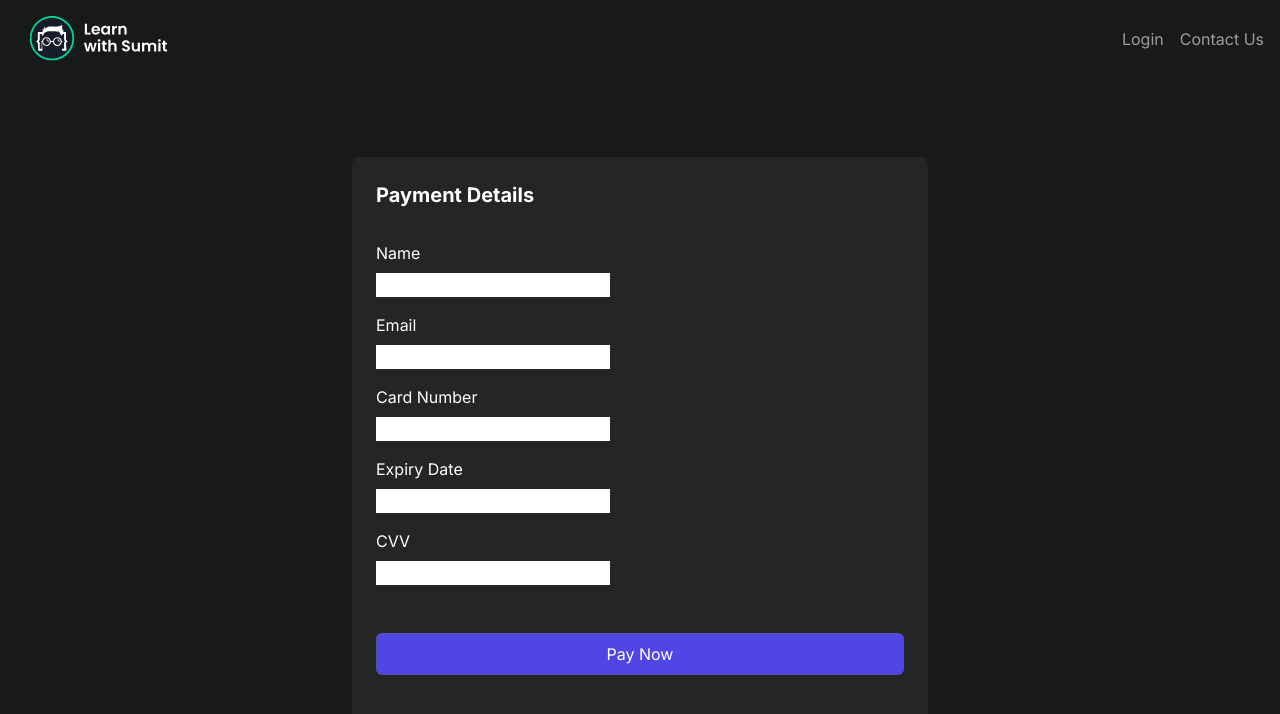
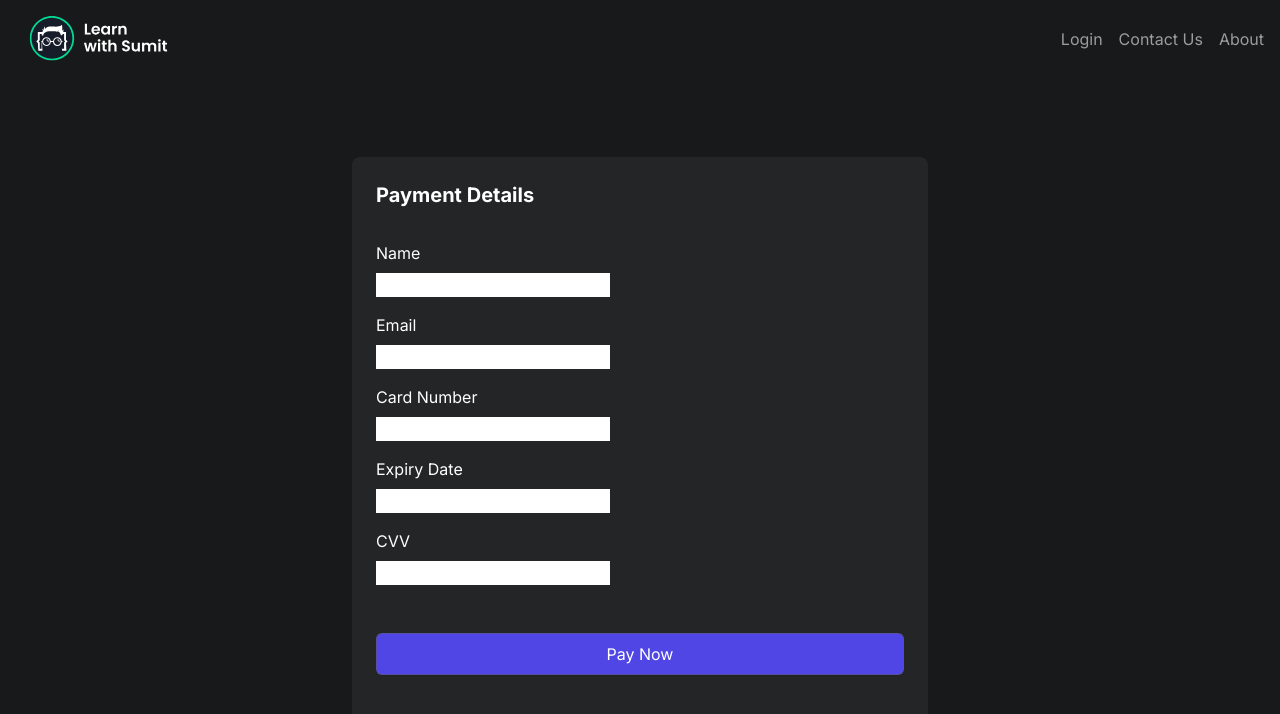
Before and after one commit to Nazim6269/eventry-nextjs, a Next.js app: page /payment in a window 1280 px wide. Shown: the top 714 px of the page. Built offline with nearby package versions, Linux system fonts and the light colour scheme; no server answers.

Commit message:
complemented login functionality

```diff
--- a/app/actions/index.js
+++ b/actions/index.js
@@ -11,14 +11,14 @@ export const registerUser = async (formData) => {
 };
 
 export const loginUser = async (formData) => {
-  const credentials = {};
-  credentials.email = formData.get('email');
-  credentials.password = formData.get('password');
+  try {
+    const credentials = {};
+    credentials.email = formData.get('email');
+    credentials.password = formData.get('password');
+    const result = await findUserByCredentials(credentials);
 
-  const result = await findUserByCredentials(credentials);
-  if (result) {
-    redirect('/');
-  } else {
-    throw new Error(`User not found with this email${formData.get('email')}`);
+    return result;
+  } catch (error) {
+    throw error;
   }
 };
--- a/app/layout.js
+++ b/app/layout.js
@@ -1,6 +1,7 @@
 import Navbar from '@/components/Navbar';
 import { connectDB } from '@/services/db';
 import { Inter } from 'next/font/google';
+import { AuthProvider } from '../providers/authProvider';
 import './globals.css';
 
 const inter = Inter({ subsets: ['latin'] });
@@ -15,8 +16,10 @@ export default async function RootLayout({ children }) {
   return (
     <html lang="en">
       <body className={inter.className}>
-        <Navbar />
-        <main className="py-8">{children}</main>
+        <AuthProvider>
+          <Navbar />
+          <main className="py-8">{children}</main>
+        </AuthProvider>
       </body>
     </html>
   );
--- /dev/null
+++ b/components/LogInOut.jsx
@@ -0,0 +1,34 @@
+'use client';
+
+import { useAuth } from '@/hooks/useAuth';
+import Link from 'next/link';
+import { useRouter } from 'next/navigation';
+
+const LogInOut = () => {
+  const { auth, setAuth } = useAuth();
+  const router = useRouter();
+
+  const logout = () => {
+    setAuth(null);
+    router.push('/login');
+  };
+
+  return (
+    <div>
+      {auth ? (
+        <>
+          Hello {auth?.name} <span className="mx-2">|</span>
+          <span>
+            <a className="cursior-pointer" onClick={logout}>
+              Logout
+            </a>
+          </span>
+        </>
+      ) : (
+        <Link href={'/login'}>Login</Link>
+      )}
+    </div>
+  );
+};
+
+export default LogInOut;
--- a/components/Login.jsx
+++ b/components/Login.jsx
@@ -1,17 +1,28 @@
 'use client';
 
-import { loginUser } from '@/app/actions';
+import { loginUser } from '@/actions';
+import { useAuth } from '@/hooks/useAuth';
+import { useRouter } from 'next/navigation';
 import { useState } from 'react';
 
 const Login = () => {
   const [error, setError] = useState('');
+  const { setAuth } = useAuth();
+  const router = useRouter();
 
-  const onSubmit = async (e) => {
+  const handleSubmit = async (e) => {
     e.preventDefault();
 
     try {
       const formData = new FormData(e.currentTarget);
-      await loginUser(formData);
+      const user = await loginUser(formData);
+
+      if (user) {
+        setAuth(user);
+        router.push('/');
+      } else {
+        setError('Please Provide valid credentials');
+      }
     } catch (error) {
       setError(error.message);
     }
@@ -21,7 +32,7 @@ const Login = () => {
     <>
       <div className="my-2 text-red-500">{error}</div>
 
-      <form className="login-form" onSubmit={onSubmit}>
+      <form className="login-form" onSubmit={handleSubmit}>
         {/* <!-- email --> */}
         <div>
           <label htmlFor="email">Email Address</label>
--- a/components/Navbar.jsx
+++ b/components/Navbar.jsx
@@ -1,6 +1,7 @@
 import Image from 'next/image';
 import Link from 'next/link';
 import logoImage from '../public/logo.svg';
+import LogInOut from './LogInOut';
 
 const Navbar = () => {
   return (
@@ -14,9 +15,10 @@ const Navbar = () => {
 
         <ul className="flex gap-4 text-[#9C9C9C]">
           <li>
-            <Link href="/login">Login</Link>
+            <LogInOut />
           </li>
           <li>Contact Us</li>
+          <li>About</li>
         </ul>
       </div>
     </nav>
--- a/components/Register.jsx
+++ b/components/Register.jsx
@@ -1,4 +1,4 @@
-import { registerUser } from '@/app/actions';
+import { registerUser } from '@/actions';
 
 const Register = () => {
   return (
--- /dev/null
+++ b/contexts/index.js
@@ -0,0 +1,5 @@
+'use client';
+
+const { createContext } = require('react');
+
+export const AuthContext = createContext();
--- a/db/queries.js
+++ b/db/queries.js
@@ -19,7 +19,11 @@ const createUser = async (user) => {
 };
 
 const findUserByCredentials = async (credentials) => {
-  return await userModel.findOne(credentials);
+  const user = await userModel.findOne(credentials).lean();
+
+  if (user) return removeIdInObj(user);
+
+  return null;
 };
 
 export { createUser, findUserByCredentials, getAllEvents, getEventById };
--- /dev/null
+++ b/hooks/useAuth.js
@@ -0,0 +1,8 @@
+import { AuthContext } from '@/contexts';
+import { useContext } from 'react';
+
+export const useAuth = () => {
+  const { auth, setAuth } = useContext(AuthContext);
+
+  return { auth, setAuth };
+};
--- /dev/null
+++ b/providers/authProvider.js
@@ -0,0 +1,13 @@
+'use client';
+
+const { useState } = require('react');
+const { AuthContext } = require('../contexts');
+
+export const AuthProvider = ({ children }) => {
+  const [auth, setAuth] = useState(null);
+  return (
+    <AuthContext.Provider value={{ auth, setAuth }}>
+      {children}
+    </AuthContext.Provider>
+  );
+};
```
